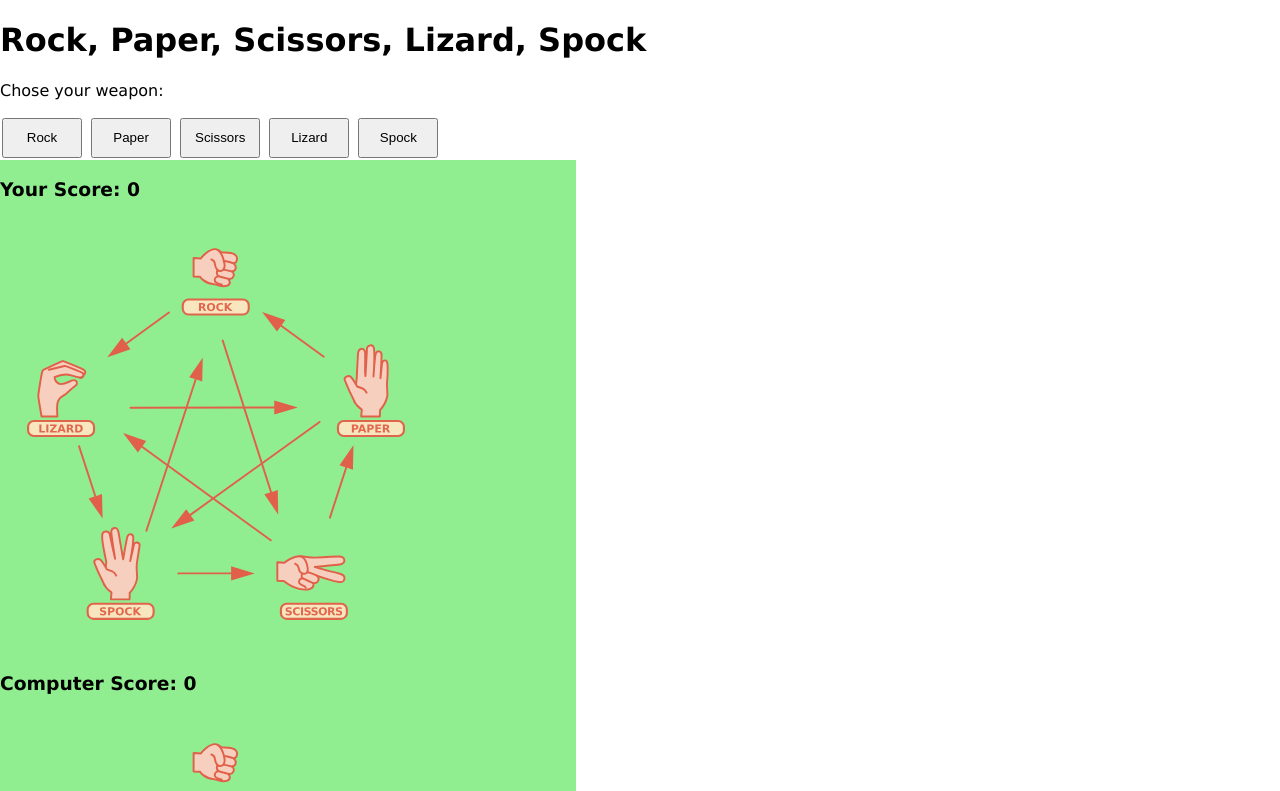
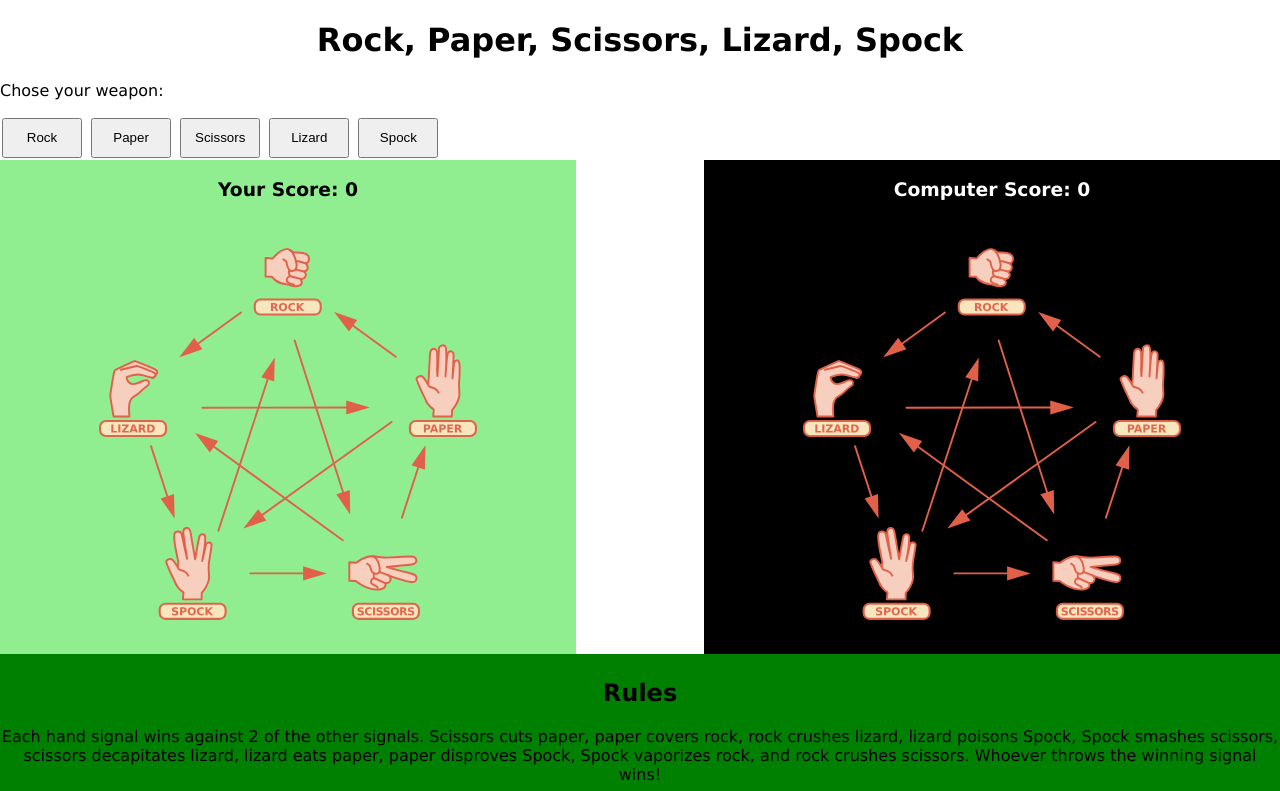
Before and after one commit to justin9093/Rock-Paper-Scissors-Lizard-Spock-Game, a plain HTML site: page index.html in a window 1280 px wide. Shown: the top 791 px of the page. Drawn offline with Linux system fonts and the light colour scheme.

Commit message:
aligned the human and computer divs side by side

```diff
--- a/assets/css/style.css
+++ b/assets/css/style.css
@@ -10,7 +10,7 @@ body{
 
 /*headding*/
 
-.heading{
+header{
     text-align: center;
 }
 
@@ -46,21 +46,25 @@ footer{
     height: 40px;
 }
 
-#human{
+.human{
     background-color: lightgreen;
     float: left;
     width: 45%;
+    text-align: center;
 }
 
 #human-image{
     width: 75%;
 }
 
-#computer{
+.computer{
     background-color: black;
     float: right;
     width: 45%;
+    text-align: center;
+    color: white;
 }
+
 
 #computer-image{
     width: 75%;
--- a/index.html
+++ b/index.html
@@ -21,14 +21,14 @@
         <button aria-label="lizard" data-choice="3" class="control">Lizard</button>
         <button aria-label="Spock" data-choice="4" class="control">Spock</button>
         </div>
-        <div id="human">
+        <div class="human">
             <h3 class="score">Your Score: <span id="player-score">0</span></h3>
-           <img id="human-image" src="assets/images/game-image.svg" alt="Image of rock, paper, scissors, lizard and Spock>
+           <img id="human-image" src="assets/images/game-image.svg" alt="Image of rock, paper, scissors, lizard and Spock">
         </div>
 
-        <div id="computer">
+        <div class="computer">
             <h3 class="score">Computer Score: <span id="computer-score">0</span></h3>
-            <img id="computer-image" src="assets/images/game-image.svg" alt="Image of rock, paper, scissors, lizard and Spock>
+            <img id="computer-image" src="assets/images/game-image.svg" alt="Image of rock, paper, scissors, lizard and Spock">
         </div>
 
     </section>
```
